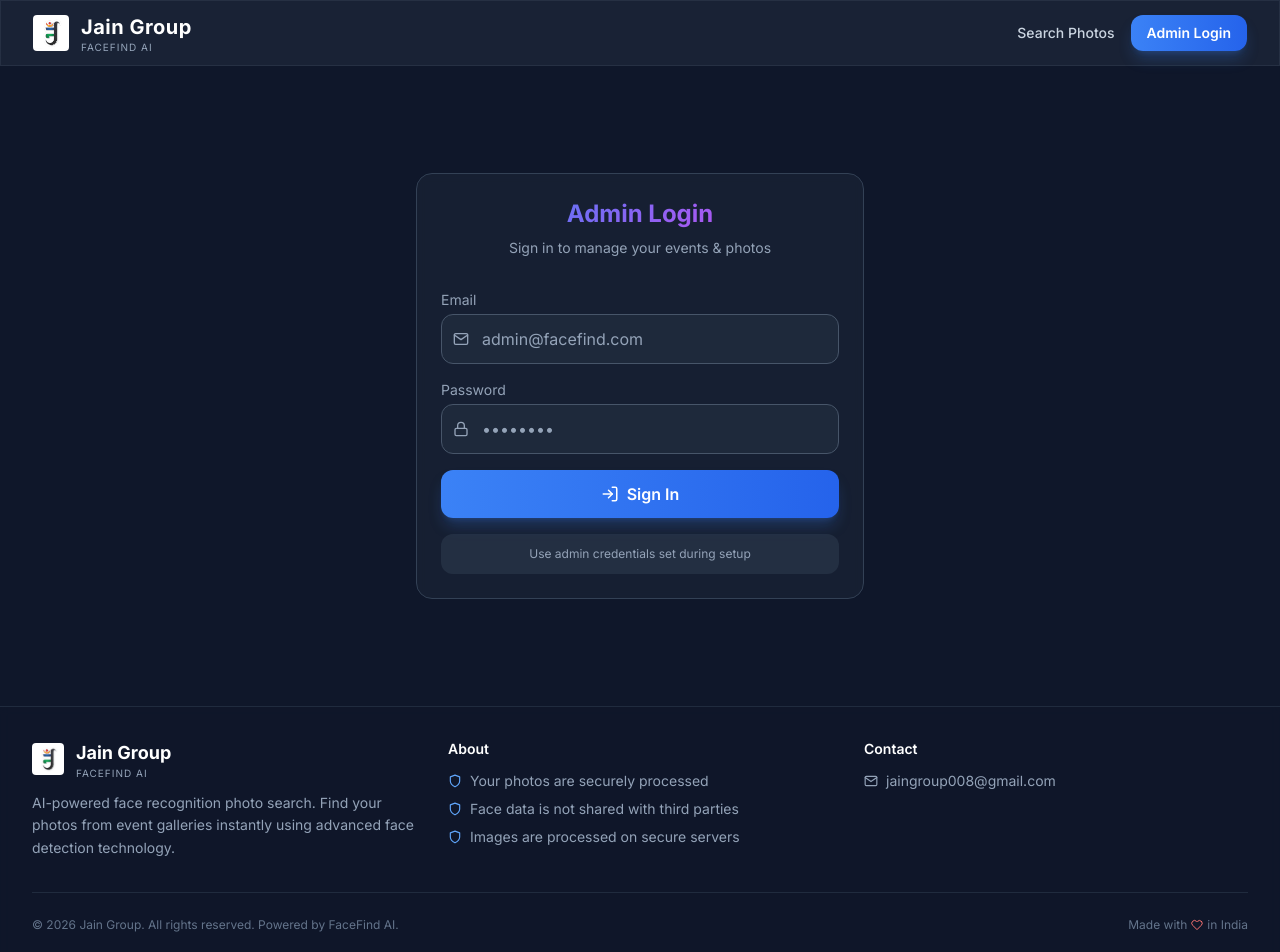
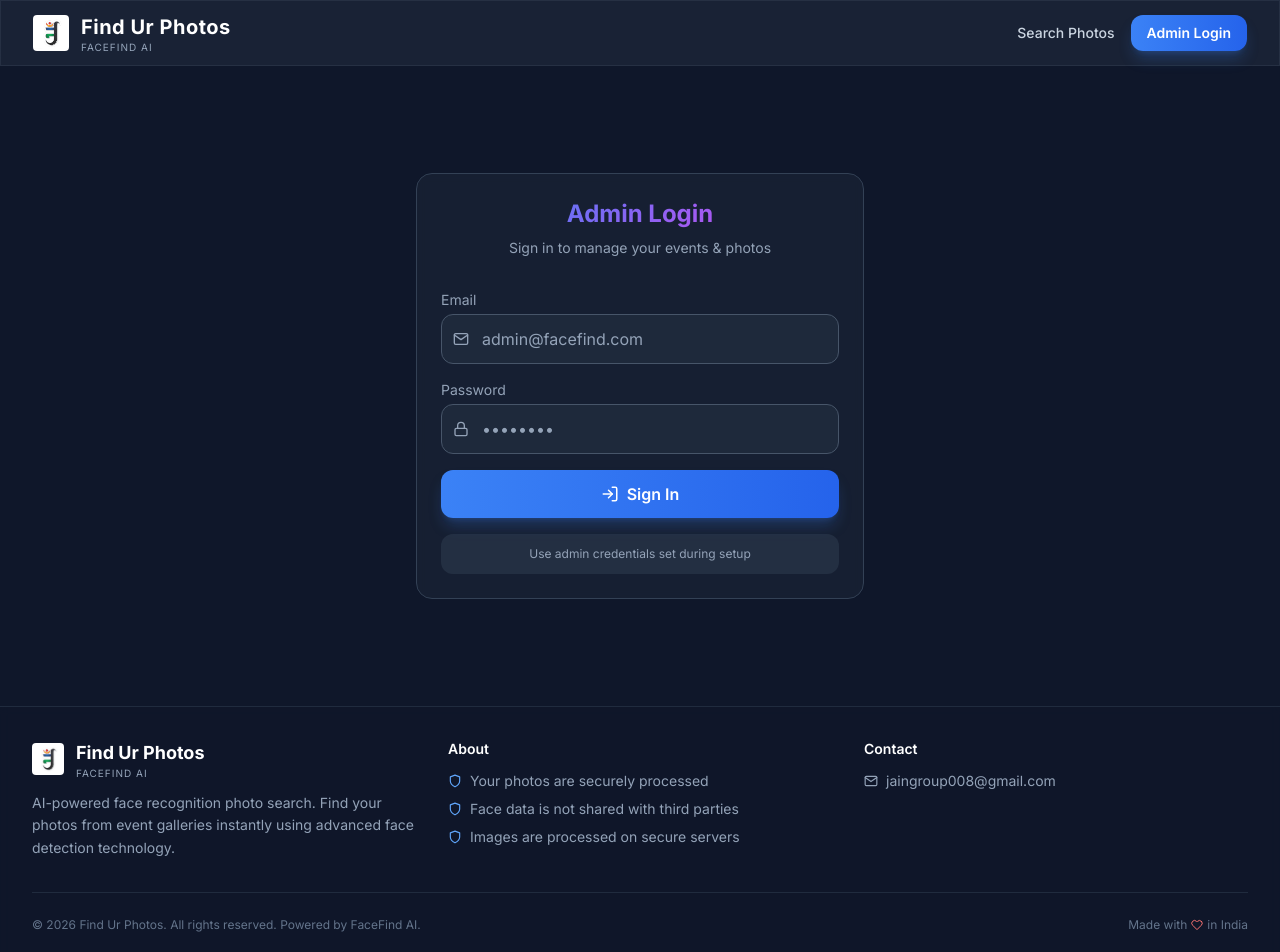
Before and after one commit to friendshipmatter123/Face-Finder-Ai, a React (Vite) app in the folder frontend/: page /admin/login in a window 1280 px wide. Shown: the top 952 px of the page. Built offline with nearby package versions, Linux system fonts and the light colour scheme.

Commit message:
Update app branding and remove public event option

```diff
--- a/frontend/src/components/Footer.jsx
+++ b/frontend/src/components/Footer.jsx
@@ -14,9 +14,9 @@ export default function Footer() {
           {/* Brand */}
           <div className="flex flex-col gap-3">
             <div className="flex items-center gap-3">
-              <img src="/jain-logo.png" alt="Jain Group" className="w-8 h-8 rounded" />
+              <img src="/jain-logo.png" alt="Find Ur Photos" className="w-8 h-8 rounded" />
               <div className="flex flex-col leading-tight">
-                <span className="text-lg font-bold text-white">Jain Group</span>
+                <span className="text-lg font-bold text-white">Find Ur Photos</span>
                 <span className="text-[10px] text-slate-400 tracking-widest uppercase">FaceFind AI</span>
               </div>
             </div>
@@ -56,7 +56,7 @@ export default function Footer() {
         <div className="border-t border-slate-700/50 pt-6">
           <div className="flex flex-col sm:flex-row justify-between items-center gap-3">
             <p className="text-slate-500 text-xs text-center sm:text-left">
-              &copy; {currentYear} Jain Group. All rights reserved. Powered by FaceFind AI.
+              &copy; {currentYear} Find Ur Photos. All rights reserved. Powered by FaceFind AI.
             </p>
             <p className="text-slate-500 text-xs flex items-center gap-1">
               Made with <FiHeart size={12} className="text-red-400" /> in India
--- a/frontend/src/components/Navbar.jsx
+++ b/frontend/src/components/Navbar.jsx
@@ -23,11 +23,11 @@ export default function Navbar() {
     <nav className="glass sticky top-0 z-50 border-b border-slate-700/50">
       <div className="max-w-7xl mx-auto px-4 sm:px-6 lg:px-8">
         <div className="flex justify-between items-center h-16">
-          {/* Logo - Jain Group Style */}
+          {/* Application logo */}
           <Link to="/" className="flex items-center gap-3" onClick={closeMenu}>
-            <img src="/jain-logo.png" alt="Jain Group" className="w-9 h-9 rounded" />
+            <img src="/jain-logo.png" alt="Find Ur Photos" className="w-9 h-9 rounded" />
             <div className="flex flex-col leading-tight">
-              <span className="text-lg sm:text-xl font-bold text-white tracking-wide">Jain Group</span>
+              <span className="text-lg sm:text-xl font-bold text-white tracking-wide">Find Ur Photos</span>
               <span className="text-[10px] text-slate-400 tracking-widest uppercase">FaceFind AI</span>
             </div>
           </Link>
--- a/frontend/src/pages/DashboardPage.jsx
+++ b/frontend/src/pages/DashboardPage.jsx
@@ -22,7 +22,7 @@ export default function DashboardPage() {
   const [copiedCode, setCopiedCode] = useState(null);
 
   // New event form
-  const [newEvent, setNewEvent] = useState({ name: '', description: '', is_public: false });
+  const [newEvent, setNewEvent] = useState({ name: '', description: '' });
 
   useEffect(() => {
     fetchData();
@@ -54,7 +54,7 @@ export default function DashboardPage() {
       const res = await createEvent(newEvent);
       toast.success(`Event "${res.data.name}" created! Code: ${res.data.event_code}`);
       setShowCreateModal(false);
-      setNewEvent({ name: '', description: '', is_public: false });
+      setNewEvent({ name: '', description: '' });
       fetchData();
     } catch (err) {
       toast.error('Failed to create event');
@@ -199,15 +199,6 @@ export default function DashboardPage() {
                   className="input-field h-24 resize-none"
                 />
               </div>
-              <label className="flex items-center gap-2 cursor-pointer">
-                <input
-                  type="checkbox"
-                  checked={newEvent.is_public}
-                  onChange={(e) => setNewEvent({ ...newEvent, is_public: e.target.checked })}
-                  className="w-4 h-4 rounded accent-primary-500"
-                />
-                <span className="text-sm text-slate-300">Make event public (no code required)</span>
-              </label>
               <div className="flex gap-3 pt-2">
                 <button
                   type="button"
```
